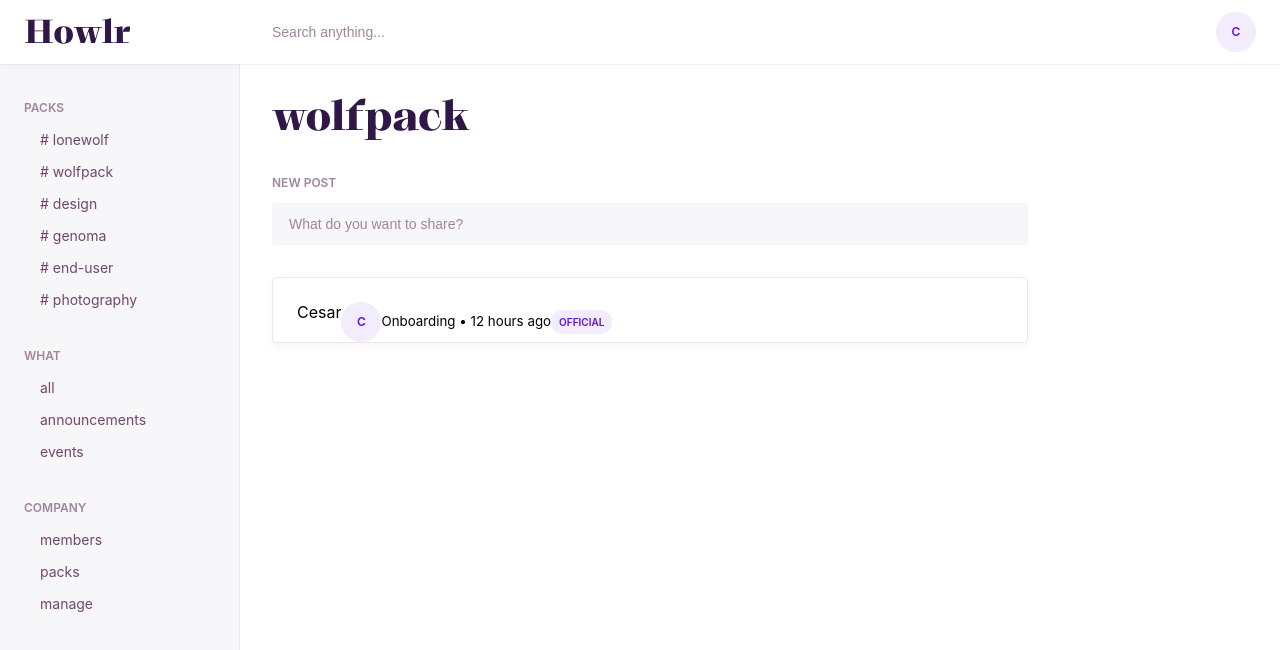
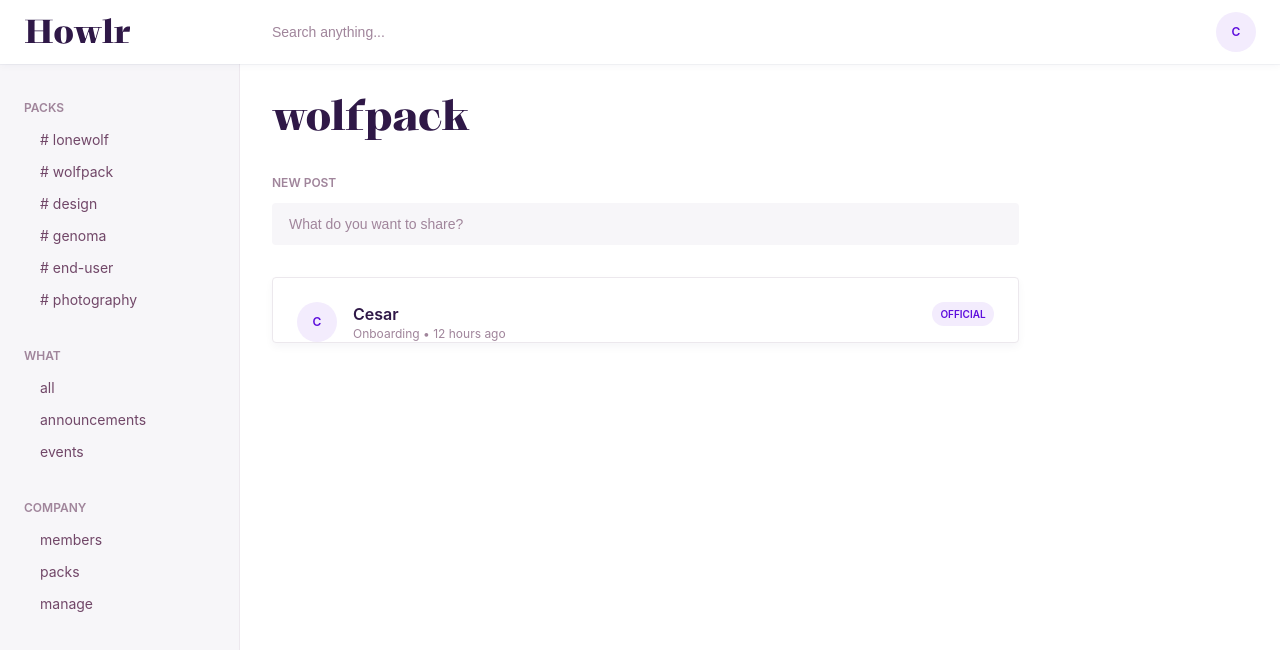
Before and after one commit to howlr-me/howlr-front, a React (Create React App) app: page / in a window 1280 px wide. Shown: the top 650 px of the page. Built offline with nearby package versions, Linux system fonts and the light colour scheme.

Commit message:
Adding Author

```diff
--- a/src/components/Author/Author.module.scss
+++ b/src/components/Author/Author.module.scss
@@ -1,6 +1,24 @@
 .authorContainer {
+	display: flex;
+	justify-content: space-between;
+	flex-wrap: nowrap;
+}
+
+.textInfo {
+	flex-grow: 2;
+	padding: 0 16px;
 }
 
 .authorName {
+	font-size: 16px;
+	font-weight: 600;
+	line-height: 24px;
+	color: var(--howlr-color-main);
+}
+
+.metaInfo {
+	font-size: 12px;
+	line-height: 16px;
+	color: var(--howlr-color-light);
 	float: left;
 }
--- a/src/components/Author/Author.tsx
+++ b/src/components/Author/Author.tsx
@@ -14,10 +14,12 @@ export function Author({ name, team, time, label }: AuthorProps) {
 	return (
 		<section className={style.authorContainer}>
 			<Avatar name={name}></Avatar>
-			<div className={style.authorName}>{name}</div>
-			<small className={style.metaInfo}>
-				{team} • {time}
-			</small>
+			<div className={style.textInfo}>
+				<div className={style.authorName}>{name}</div>
+				<small className={style.metaInfo}>
+					{team} • {time}
+				</small>
+			</div>
 			{label ? <Tag label={label}></Tag> : null}
 		</section>
 	);
--- a/src/components/Tag/Tag.module.scss
+++ b/src/components/Tag/Tag.module.scss
@@ -3,6 +3,7 @@
 	color: var(--howlr-color-primary);
 	font-size: 10px;
 	line-height: 24px;
+	height: 24px;
 	padding: 0 8px;
 	text-transform: uppercase;
 	border-radius: 99px;
```
